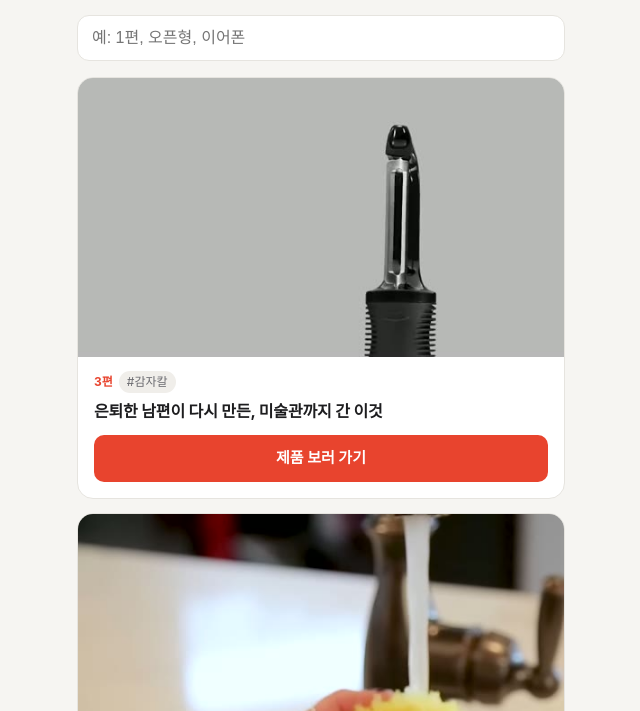
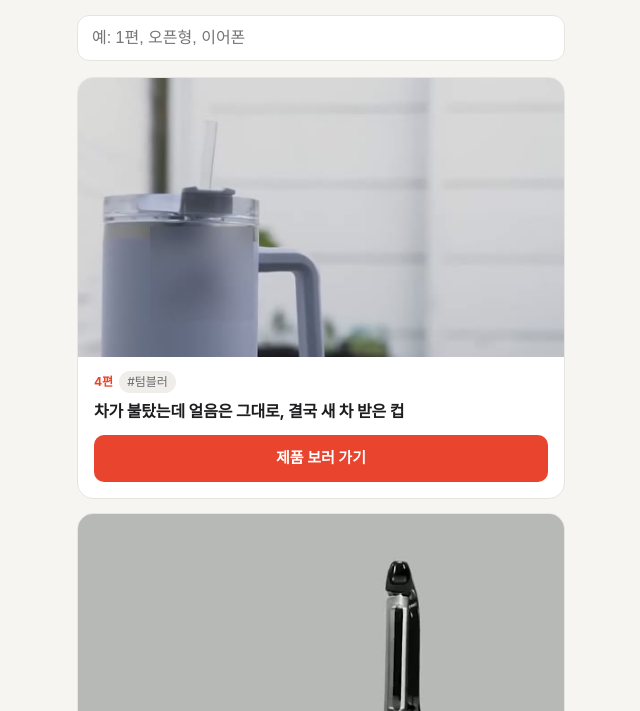
Before and after one commit to softnovae/links, a plain HTML site: page index.html in a window 1280 px wide. Shown: the part 89-800 px from the top of the page, without its empty margins (319-959 px from the left). Drawn offline with Linux system fonts and the light colour scheme.

Commit message:
4편 추가: 텀블러

```diff
--- a/index.html
+++ b/index.html
@@ -57,6 +57,7 @@
     { no: 1, title: "귀 아파서 이어폰 빼던 사람, 결국 찾아낸 이것", keyword: "오픈형", tags: "이어폰 오픈형이어폰 러닝", img: "01.jpg", url: "https://link.coupang.com/a/iA0beSNIUm" },
     { no: 2, title: "대기업도 안 가져간 스펀지, 6분 만에 매진된 이유", keyword: "수세미", tags: "수세미 스펀지 설거지 주방", img: "02.jpg", url: "https://link.coupang.com/a/iAXDf0i9uu" },
     { no: 3, title: "은퇴한 남편이 다시 만든, 미술관까지 간 이것", keyword: "감자칼", tags: "감자칼 필러 주방 손잡이", img: "03.jpg", url: "https://link.coupang.com/a/iAXHMoJZZs" },
+    { no: 4, title: "차가 불탔는데 얼음은 그대로, 결국 새 차 받은 컵", keyword: "텀블러", tags: "텀블러 손잡이텀블러 차량용 얼음", img: "04.jpg", url: "https://link.coupang.com/a/iAXEyiIvMi" },
   ];
   // ▲ 여기까지
 
```
Also changed, not shown: 04.jpg (added).
